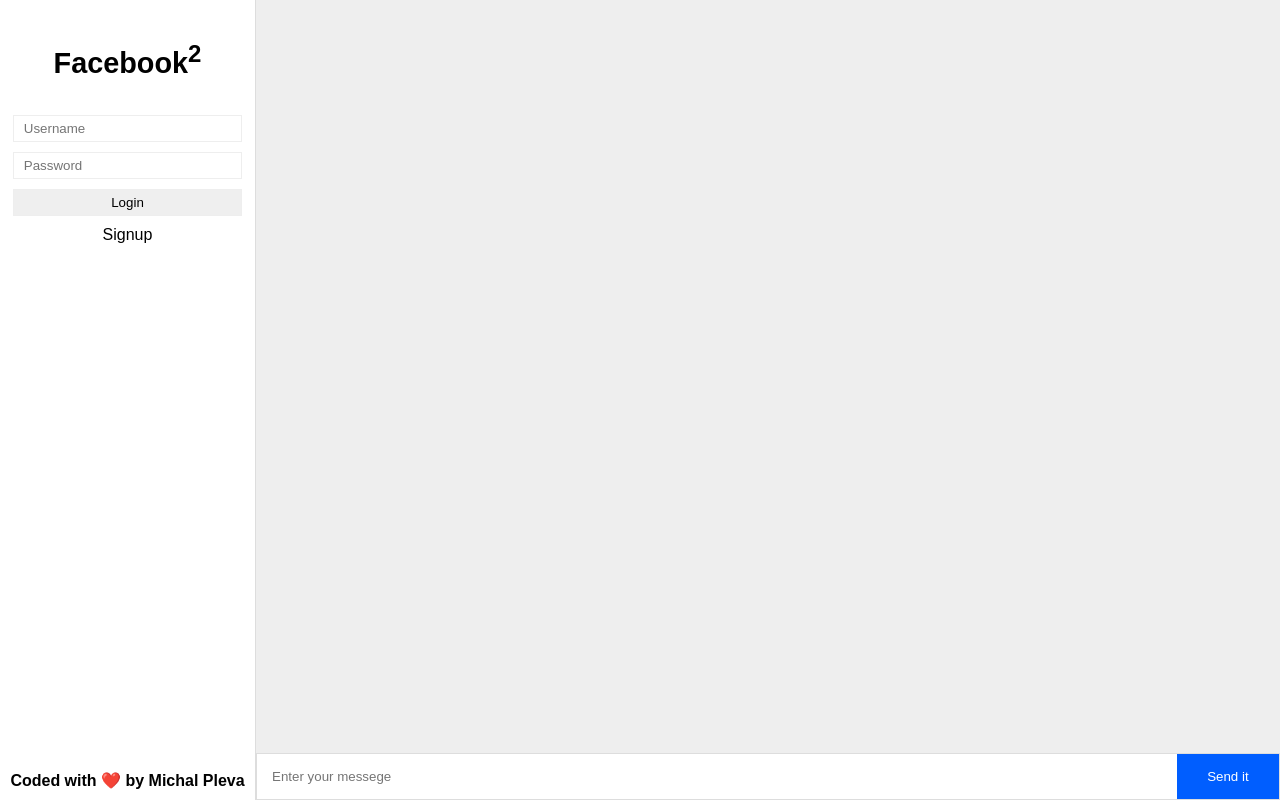
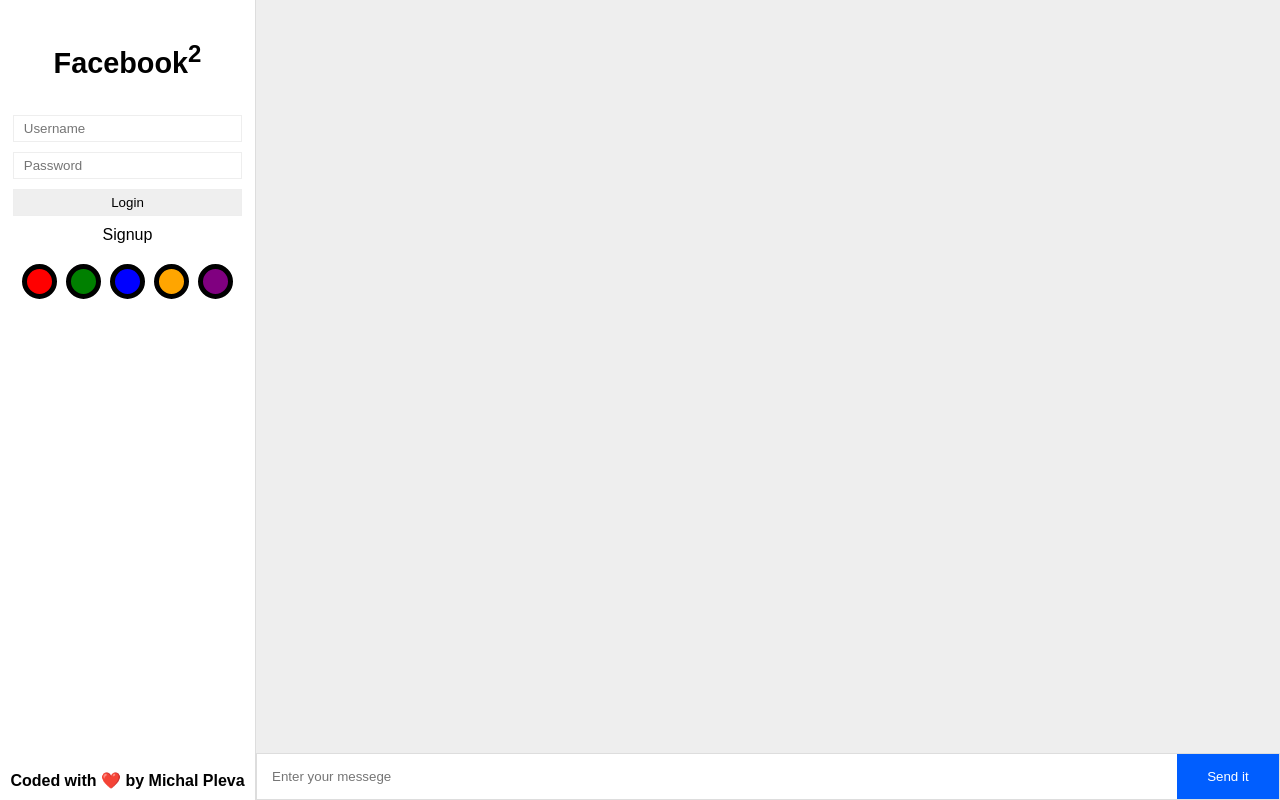
Before and after one commit to MichalPleva8/Chat-API, a PHP site: page /index.php in a window 1280 px wide. Run offline with PHP 8.4, Linux system fonts and the light colour scheme; data that the repository does not hold is empty.

Commit message:
Message color picker design tryout - v.1

```diff
--- a/navigation.php
+++ b/navigation.php
@@ -257,6 +257,50 @@
       margin: 5px 0px;
     }
 
+    .navigation-color {
+      width: 90%;
+      height: auto;
+      margin: 15px auto;
+    }
+
+    .navigation-color ul {
+      width: 100%;
+      height: 100%;
+      display: flex;
+      justify-content: space-evenly;
+    }
+
+    .navigation-color ul li {
+      list-style-type: none;
+      border: 5px solid #000;
+      color: #fff;
+      padding: 1px;
+      border-radius: 100%;
+      display: inline-block;
+      width: 35px;
+      height: 35px;
+      line-height: 30px;
+      text-align: center;
+    }
+
+    .navigation-color ul li:nth-child(1) {
+      background: red;
+    }
+
+    .navigation-color ul li:nth-child(2) {
+      background: green;
+    }
+    .navigation-color ul li:nth-child(3) {
+      background: blue;
+    }
+    .navigation-color ul li:nth-child(4) {
+      background: orange;
+    }
+    .navigation-color ul li:nth-child(5) {
+      background: purple;
+    }
+
+    /* Scroll bar */
     ::-webkit-scrollbar {
       width: 10px;
     }
@@ -296,5 +340,14 @@
         }
       ?>
       </div>
+      <div class="navigation-color">
+        <ul>
+          <li></li>
+          <li></li>
+          <li></li>
+          <li></li>
+          <li></li>
+        </ul>
+      </div>
       <p class="nav-footer">Coded with ❤️ by Michal Pleva</p>
     </nav>
```
